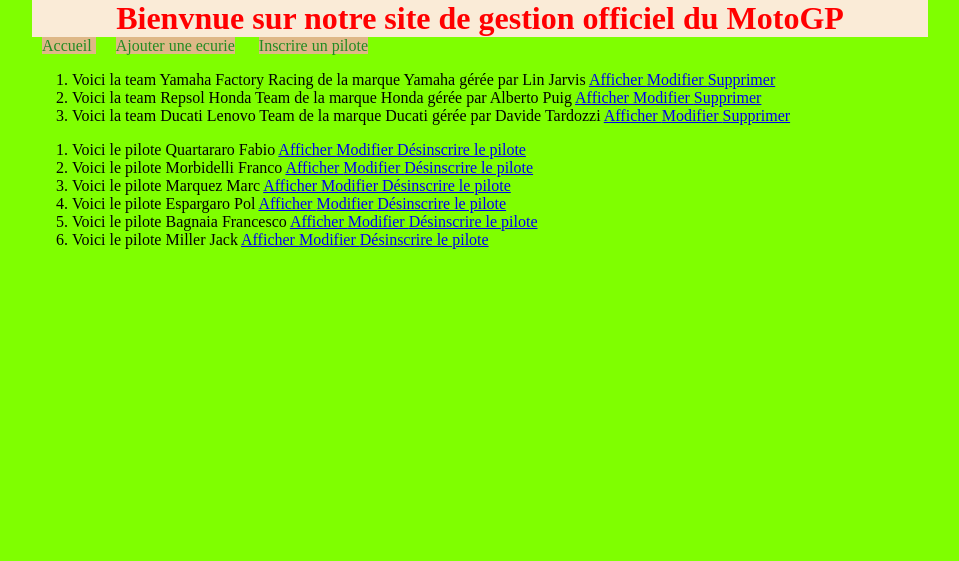
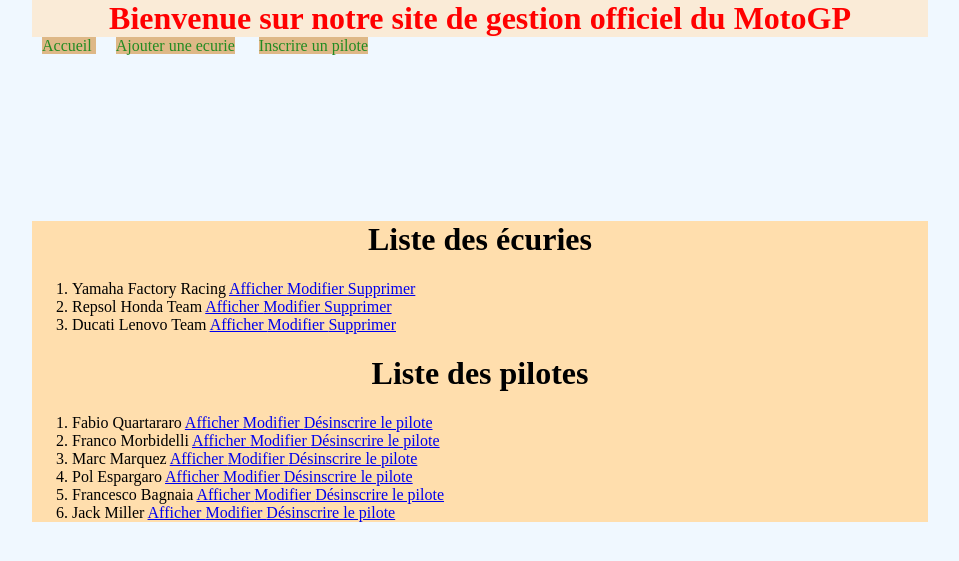
Before and after one commit to Titouan-Gacougnolle/Projet-django, a Django app: page /applimoto/ in a window 1280 px wide. Shown: the top 561 px of the page, without its empty margins (160-1119 px from the left). Run offline with Django 4.2, Linux system fonts and the light colour scheme; data comes from the database, SQL or seed files in the repository; both versions use the stored data as it was after the commit.

Commit message:
cinquième commit

```diff
--- a/projetmoto/applimoto/forms.py
+++ b/projetmoto/applimoto/forms.py
@@ -20,9 +20,10 @@
     class Meta:
         model = models.Pilote
 
-        fields = {'nom', 'prenom', 'age',}
+        fields = {'nom', 'prenom', 'age', 'ecurie',}
         labels = {
             'nom': _('Nom'),
             'prenom': _('Prenom'),
             'age': _('Age'),
+            'ecurie': _('Ecurie'),
         }
--- a/projetmoto/applimoto/models.py
+++ b/projetmoto/applimoto/models.py
@@ -9,7 +9,7 @@
     date_creation = models.DateField(blank=True, null=True)
 
     def __str__(self):
-        texte = f"Voici la team {self.nom} de la marque {self.marque} gérée par {self.team_manager}"
+        texte = f"{self.nom}"
         return texte
 
     def dico(self):
@@ -18,15 +18,17 @@
 
 
 class Pilote(models.Model):
+    ecurie = models.ForeignKey("Ecurie", on_delete=models.CASCADE, default=None)
     nom = models.CharField(max_length=20)
     prenom = models.CharField(max_length=20)
     age = models.IntegerField(blank=False)
 
+
     #ecurie = models.ForeignKey(Ecurie, default=None)
 
     def __str__(self):
-        textepilote = f"Voici le pilote {self.nom} {self.prenom}"
+        textepilote = f"{self.prenom} {self.nom}"
         return textepilote
 
     def dico(self):
-        return {'nom': self.nom, 'prenom': self.prenom, 'age': self.age}
+        return {'nom': self.nom, 'prenom': self.prenom, 'age': self.age, 'ecurie': self.ecurie.nom}
--- a/projetmoto/applimoto/static/applimoto/main.css
+++ b/projetmoto/applimoto/static/applimoto/main.css
@@ -1,11 +1,13 @@
 body {
     margin: auto;
-    background-color: chartreuse;
+    background-color: aliceblue;
 }
 
 .entetesite{
     width: 70%;
     margin: auto;
+
+    height: 200px;
 }
 .entetesite h1 {
     color : red;
@@ -25,4 +27,9 @@
 .main {
     width: 70%;
     margin: auto;
+     background-color: navajowhite;
 }
+
+.main > h1 {
+    text-align: center;
+}
--- a/projetmoto/applimoto/templates/applimoto/affiche.html
+++ b/projetmoto/applimoto/templates/applimoto/affiche.html
@@ -5,7 +5,7 @@
 {% endblock %}
 {%block content %}
 
-{{ecurie}} créée le {{ecurie.date_creation}}
+{{ecurie.date_creation}} créée le {{ecurie.date_creation}}
 
 <p>Voici son sponsor officiel : {{ecurie.sponsor}}</p>
 
--- a/projetmoto/applimoto/templates/applimoto/index.html
+++ b/projetmoto/applimoto/templates/applimoto/index.html
@@ -4,12 +4,14 @@
     Page d'accueil du site
 {% endblock %}
 {%block content %}
+<h1>Liste des écuries</h1>
 <ol>
     {% for l in liste %}
     <li>{{l}} <a href="/applimoto/affiche/{{l.id}}">Afficher </a> <a href="/applimoto/update/{{l.id}}">Modifier </a> <a
             href="/applimoto/delete/{{l.id}}">Supprimer </a></li>
     {% endfor %}
 </ol>
+<h1>Liste des pilotes</h1>
 <ol>
     {% for l2 in liste2 %}
     <li>{{l2}} <a href="/applimoto/affichepilote/{{l2.id}}">Afficher </a> <a href="/applimoto/updatepilote/{{l2.id}}">Modifier </a>
--- a/projetmoto/applimoto/templates/applimoto/main.html
+++ b/projetmoto/applimoto/templates/applimoto/main.html
@@ -8,7 +8,7 @@
 </head>
 <body>
 <header class="entetesite">
-            <h1> Bienvnue sur notre site de gestion officiel du MotoGP</h1>
+            <h1> Bienvenue sur notre site de gestion officiel du MotoGP</h1>
             <nav>
                 <a href="http://127.0.0.1:8000/applimoto/index/"> Accueil </a>
                 <a href="/applimoto/ajout">Ajouter une ecurie</a>
@@ -18,8 +18,7 @@
 
 <div class="main">
         {% block content %}
-            <h1> bloc de test
-            </h1>
+            <h1> bloc de test</h1>
         {% endblock%}
         </div>
 </body>
```
Also changed, not shown: projetmoto/applimoto/migrations/0005_pilote_ecurie.py (added), projetmoto/applimoto/static/applimoto/fabio.jpg (added), projetmoto/db.sqlite3.
